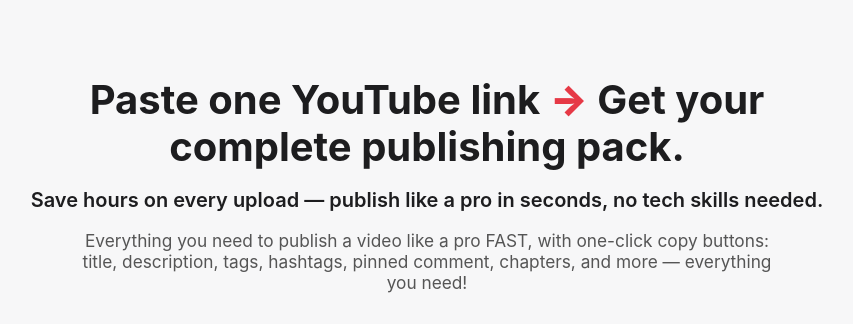
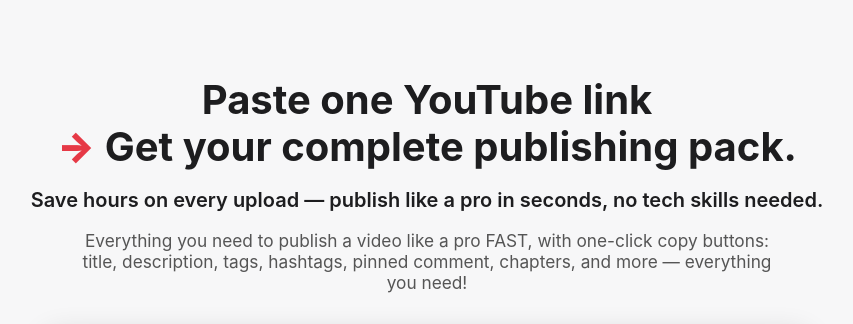
Before and after one commit to YogiZoli/publishing-dreamteam, a FastAPI app: page / in a window 1280 px wide. Shown: the top 324 px of the page, without its empty margins (213-1066 px from the left). Run offline with FastAPI, Linux system fonts and the light colour scheme.

Commit message:
Landing: break headline into two lines, move Google CTA below the promo video

```diff
--- a/app/templates/index.html
+++ b/app/templates/index.html
@@ -43,23 +43,23 @@
 </head>
 <body>
   <section class="hero">
-    <h1>Paste one YouTube link <span class="arrow">&rarr;</span> Get your complete publishing pack.</h1>
+    <h1>Paste one YouTube link<br><span class="arrow">&rarr;</span> Get your complete publishing pack.</h1>
     <p class="subhead">Save hours on every upload &mdash; publish like a pro in seconds, no tech skills needed.</p>
     <p class="sub">Everything you need to publish a video like a pro FAST, with one-click copy buttons:
        title, description, tags, hashtags, pinned comment, chapters, and more &mdash; everything you need!</p>
+    <div class="video">
+      <div class="video-frame">
+        <iframe src="https://www.youtube-nocookie.com/embed/lbgW5qrKuv4?rel=0&amp;modestbranding=1"
+                title="YT Publishing Dream Team — see it in action"
+                loading="lazy" allow="accelerated-sensors; clipboard-write; encrypted-media; gyroscope; picture-in-picture; web-share"
+                referrerpolicy="strict-origin-when-cross-origin" allowfullscreen></iframe>
+      </div>
+      <p class="video-cap">See it in action &mdash; one link in, a full publishing pack out.</p>
+    </div>
     <a class="cta" href="/auth/google/login">
       <svg width="20" height="20" viewBox="0 0 48 48"><path fill="#EA4335" d="M24 9.5c3.5 0 6.6 1.2 9.1 3.6l6.8-6.8C35.7 2.4 30.2 0 24 0 14.6 0 6.5 5.4 2.6 13.2l7.9 6.2C12.4 13.3 17.7 9.5 24 9.5z"/><path fill="#4285F4" d="M46.5 24.5c0-1.6-.1-3.1-.4-4.5H24v9h12.7c-.6 3-2.2 5.5-4.8 7.2l7.5 5.8c4.4-4.1 7.1-10.1 7.1-17.5z"/><path fill="#FBBC05" d="M10.5 28.6a14.5 14.5 0 0 1 0-9.2l-7.9-6.2a24 24 0 0 0 0 21.6l7.9-6.2z"/><path fill="#34A853" d="M24 48c6.2 0 11.4-2 15.2-5.5l-7.5-5.8c-2.1 1.4-4.7 2.2-7.7 2.2-6.3 0-11.6-3.8-13.5-9.1l-7.9 6.2C6.5 42.6 14.6 48 24 48z"/></svg>
       Continue with Google
     </a>
-  </section>
-  <section class="video">
-    <div class="video-frame">
-      <iframe src="https://www.youtube-nocookie.com/embed/lbgW5qrKuv4?rel=0&amp;modestbranding=1"
-              title="YT Publishing Dream Team — see it in action"
-              loading="lazy" allow="accelerated-sensors; clipboard-write; encrypted-media; gyroscope; picture-in-picture; web-share"
-              referrerpolicy="strict-origin-when-cross-origin" allowfullscreen></iframe>
-    </div>
-    <p class="video-cap">See it in action &mdash; one link in, a full publishing pack out.</p>
   </section>
   <section class="features">
     <div class="feature"><b>One-click copy</b>Every field has its own copy button &mdash; grab it and publish in minutes.</div>
```
